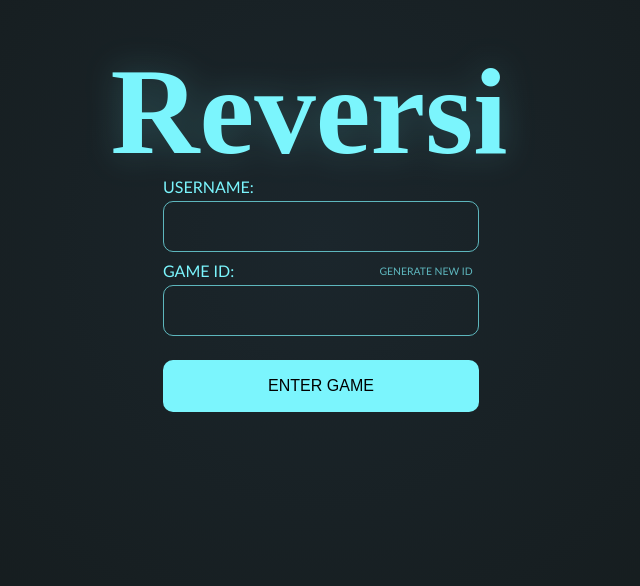
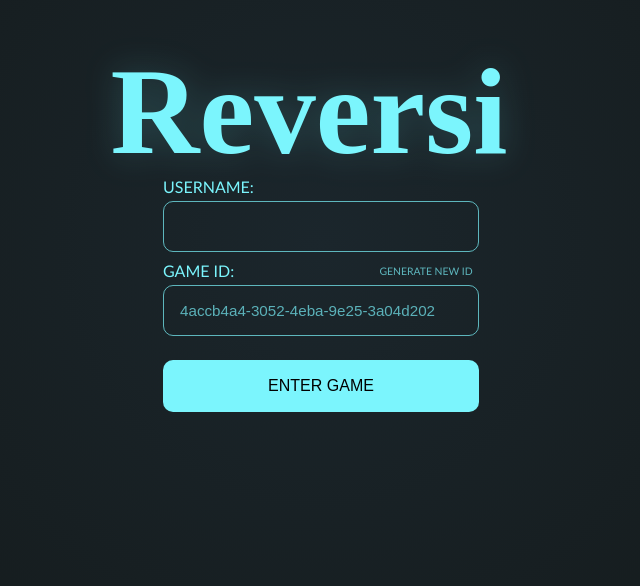
Before and after one commit to clm-1/reversi-game, a React (Vite) app in the folder client/: page / in a window 1280 px wide. Shown: the part 154-740 px from the top of the page, without its empty margins (319-959 px from the left). Built offline with nearby package versions, Linux system fonts and the light colour scheme; a web font is replaced by a local one.

Commit message:
pre-generated game id on homepage

```diff
--- a/client/src/css/Home.module.css
+++ b/client/src/css/Home.module.css
@@ -72,6 +72,11 @@
   outline: 1px solid rgba(179, 244, 248, 0.795);
 }
 
+.enterGameWrapper input.gameIdInput {
+  color: rgba(123, 244, 253, 0.677);
+  /* pointer-events: none; */
+}
+
 .enterGameWrapper input:-webkit-autofill,
 .enterGameWrapper input:-webkit-autofill:hover,
 .enterGameWrapper input:-webkit-autofill:focus,
--- a/client/src/pages/Home.jsx
+++ b/client/src/pages/Home.jsx
@@ -17,7 +17,7 @@ const Home = () => {
   }, [])
 
   const handleGenerateIdClick = () => (
-    gameIdRef.current.value = uuidv4()
+    gameIdRef.current.value = uuidv4().slice(0, 32)
   )
 
   const handleEnterGameClick = (e) => {
@@ -37,7 +37,7 @@ const Home = () => {
             <label htmlFor="game-id">GAME ID:</label>
             <div className={styles.generateId} onClick={handleGenerateIdClick}>GENERATE NEW ID</div>
           </div>
-          <input name="game-id" type="text" ref={gameIdRef} />
+          <input className={styles.gameIdInput} name="game-id" type="text" ref={gameIdRef} value={uuidv4().slice(0, 32)} readonly />
           <button type="submit">ENTER GAME</button>
         </form>
       </div>
```
